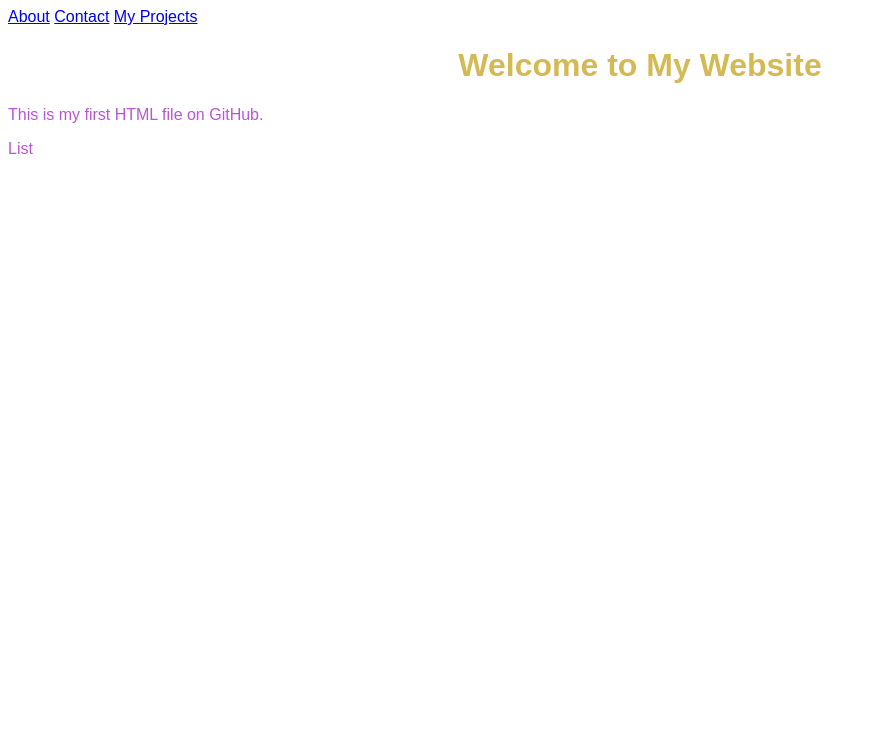
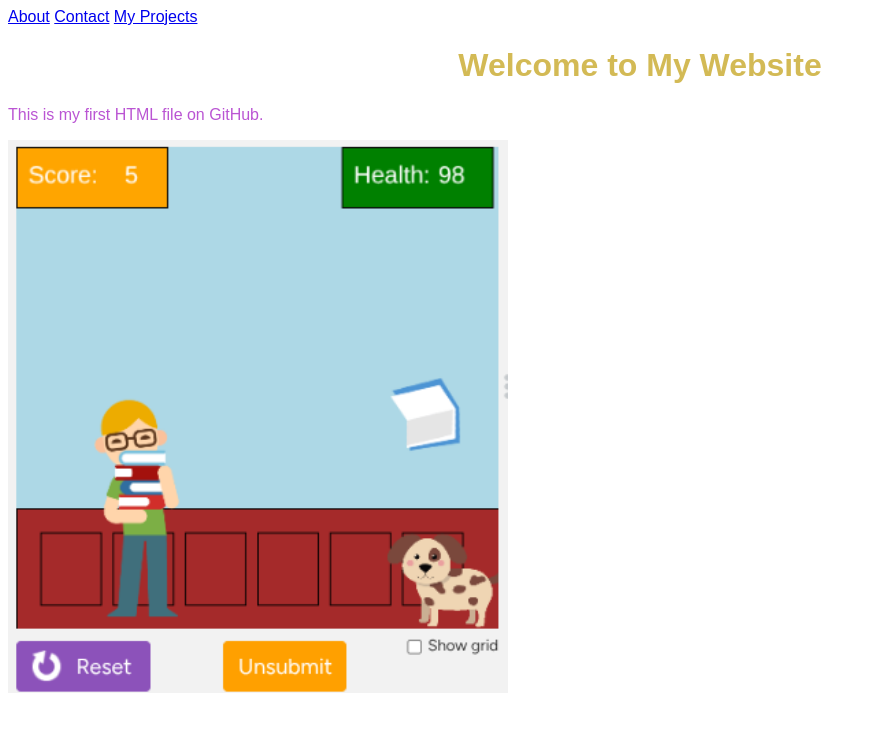
Before and after one commit to TyQuincia-Oby/My-First-Repo, a plain HTML site: page index.html in a window 1280 px wide. Shown: the whole page, without its empty margins (0-876 px from the left). Drawn offline with Linux system fonts and the light colour scheme.

Commit message:
Update index.html
added a preview of my side-scroller project to homepage

```diff
--- a/index.html
+++ b/index.html
@@ -13,6 +13,6 @@
   </nav>
   <h1>Welcome to My Website</h1>
   <p>This is my first HTML file on GitHub.</p>
-  <p>List</p>
+  <img src="Screenshot 2025-07-21 7.14.41 PM.png" alt="sidescrollerproject" width="500">
 </body>
 </html>
```
